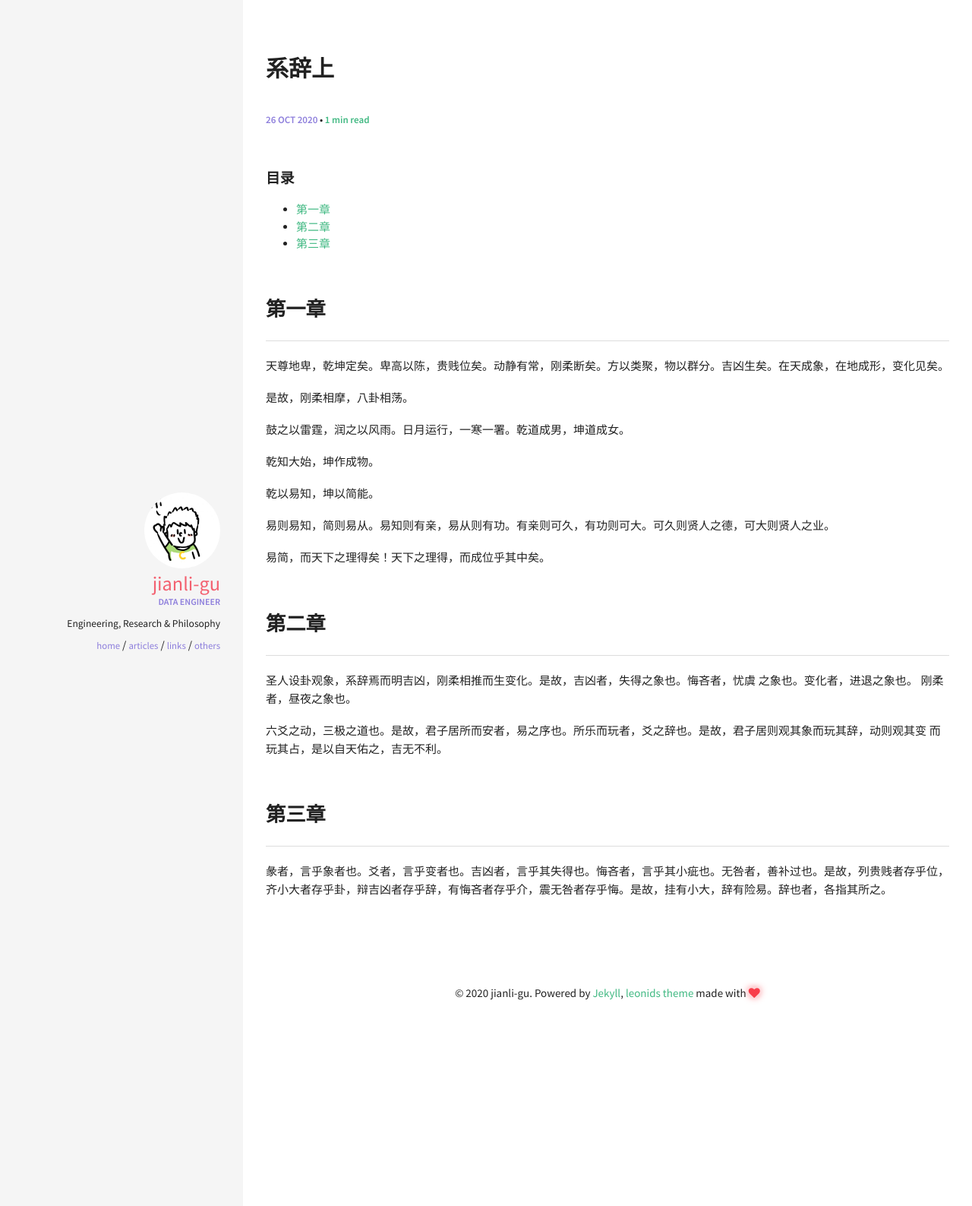
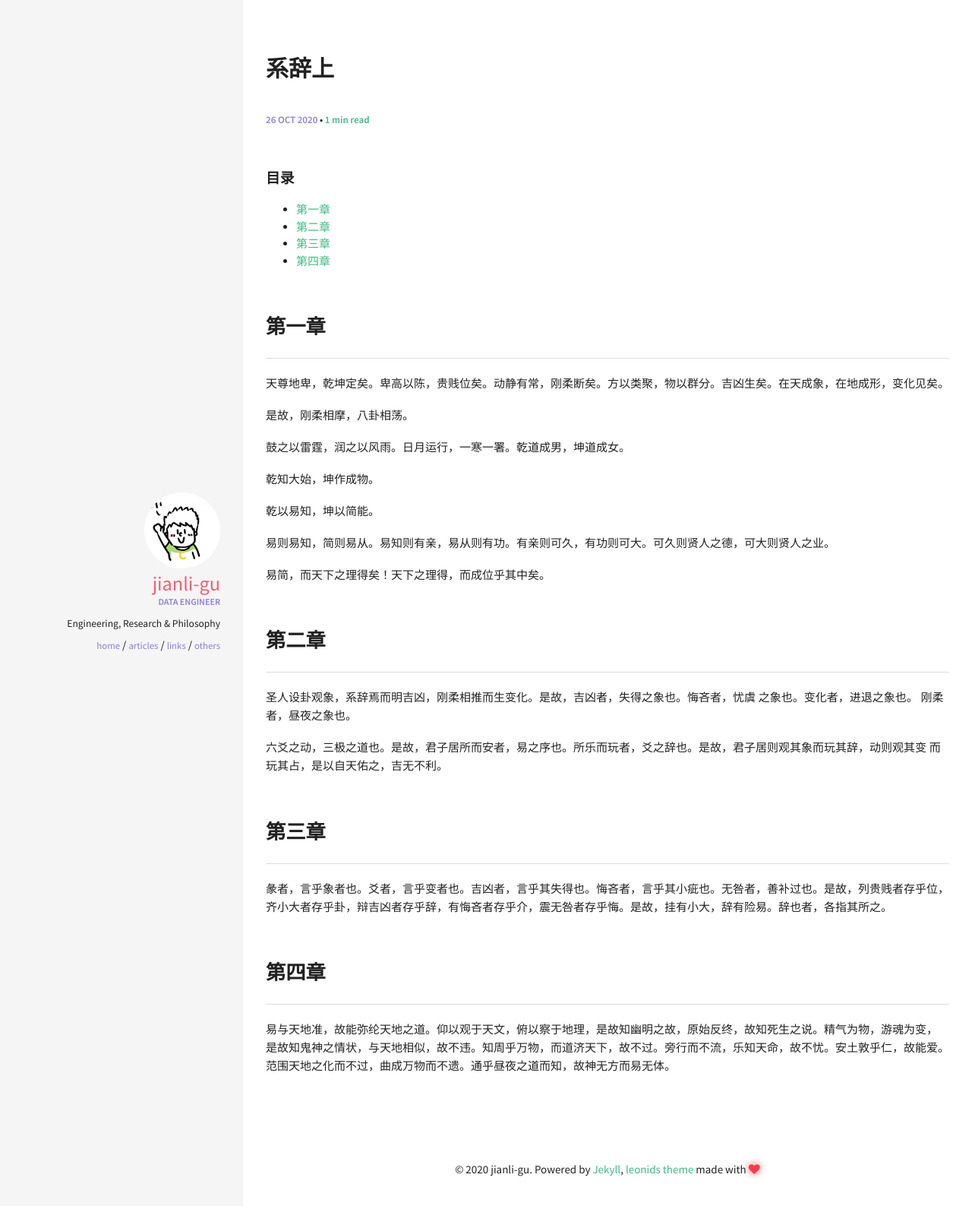
Before and after one commit to jianli-gu/jianli-gu.github.io, a Jekyll site: the page built from _posts/others/xici/2020-10-26-xi-ci-shang.md, in a window 1280 px wide. Shown: the top 1587 px of the page at 76% size. Built offline with Jekyll 4.4.1, drawn with Linux system fonts in a browser that asks for light colours.

Commit message:
Update xici shang

```diff
--- a/_posts/others/xici/2020-10-26-xi-ci-shang.md
+++ b/_posts/others/xici/2020-10-26-xi-ci-shang.md
@@ -41,3 +41,10 @@ modified: 2020-10-26
 
 彖者，言乎象者也。爻者，言乎变者也。吉凶者，言乎其失得也。悔吝者，言乎其小疵也。无咎者，善补过也。是故，列贵贱者存乎位，
 齐小大者存乎卦，辩吉凶者存乎辞，有悔吝者存乎介，震无咎者存乎悔。是故，挂有小大，辞有险易。辞也者，各指其所之。
+
+
+## 第四章
+
+易与天地准，故能弥纶天地之道。仰以观于天文，俯以察于地理，是故知幽明之故，原始反终，故知死生之说。精气为物，游魂为变，
+是故知鬼神之情状，与天地相似，故不违。知周乎万物，而道济天下，故不过。旁行而不流，乐知天命，故不忧。安土敦乎仁，故能爱。
+范围天地之化而不过，曲成万物而不遗。通乎昼夜之道而知，故神无方而易无体。
```
